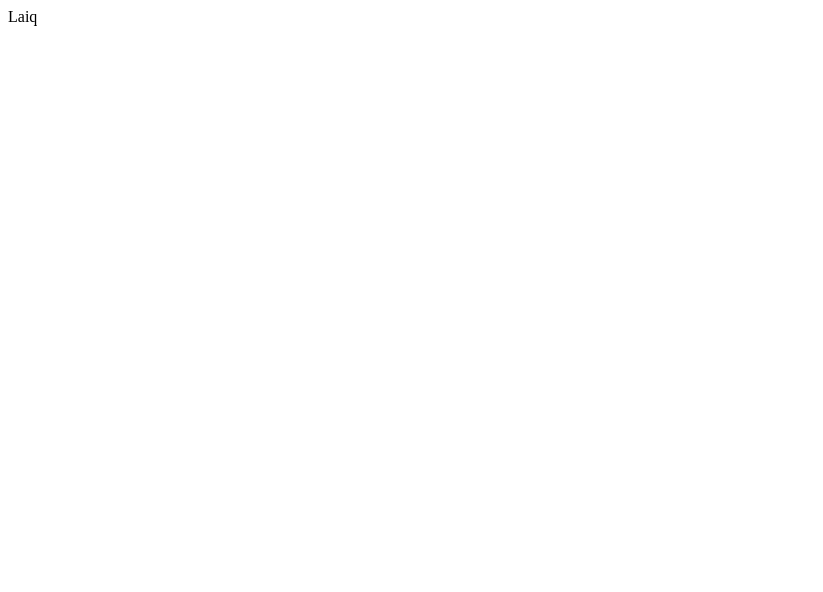
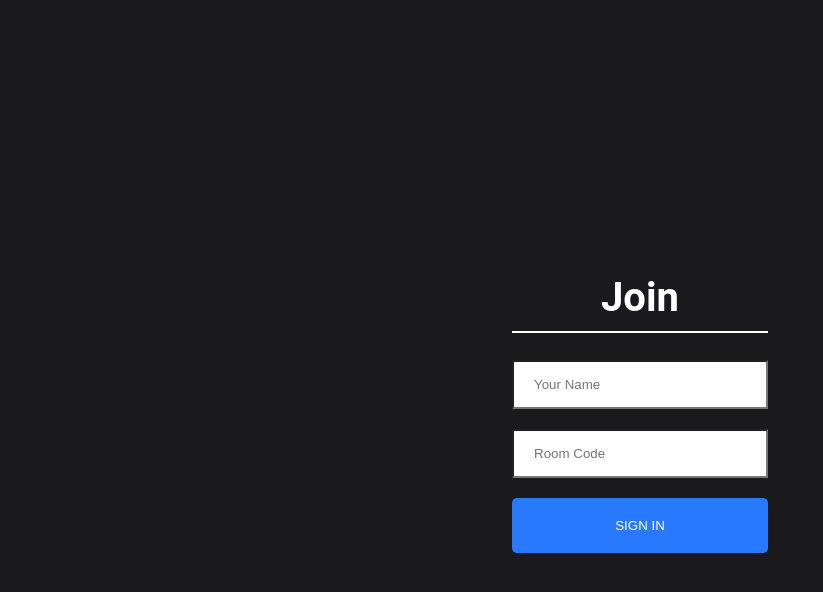
Before and after one commit to laiqbudye/chat_app, a React (Create React App) app in the folder client/: page / in a window 1280 px wide. Shown: the top 592 px of the page, without its empty margins (0-823 px from the left). Built offline with nearby package versions, Linux system fonts and the light colour scheme.

Commit message:
Join || added join component

```diff
--- a/client/src/App.js
+++ b/client/src/App.js
@@ -1,10 +1,12 @@
 import React from 'react';
+import {BrowserRouter, Route} from 'react-router-dom';
+import { Join } from './components/Join/Join';
 
 function App() {
   return (
-    <div>
-      Laiq
-    </div>
+    <BrowserRouter>
+      <Route path='/' exact component={Join} />
+    </BrowserRouter>
   );
 }
 
--- /dev/null
+++ b/client/src/components/Join/Join.css
@@ -0,0 +1,71 @@
+html, body {
+    font-family: 'Roboto', sans-serif;
+    padding: 0;
+    margin: 0;
+  }
+
+  #root {
+    height: 100vh;
+  }
+
+  * {
+    box-sizing: border-box;
+  }
+
+  .joinOuterContainer {
+    display: flex;
+    justify-content: center;
+    text-align: center;
+    height: 100vh;
+    align-items: center;
+    background-color: #1A1A1D;
+  }
+
+  .joinInnerContainer {
+    width: 20%;
+  }
+
+  .joinInput {
+    border-radius: 0;
+    padding: 15px 20px;
+    width: 100%;
+  }
+
+  .heading {
+    color: white;
+    font-size: 2.5em;
+    padding-bottom: 10px;
+    border-bottom: 2px solid white;
+  }
+
+  .button {
+      color: #fff !important;
+      text-transform: uppercase;
+      text-decoration: none;
+      background: #2979FF;
+      padding: 20px;
+      border-radius: 5px;
+      display: inline-block;
+      border: none;
+      width: 100%;
+  }
+
+  .mt-20 {
+    margin-top: 20px;
+  }
+
+  @media (min-width: 320px) and (max-width: 480px) {
+    .joinOuterContainer {
+      height: 100%;
+    }
+
+    .joinInnerContainer {
+      width: 90%;
+    }
+
+
+  }
+
+  button:focus {
+    outline: 0;
+  }
--- /dev/null
+++ b/client/src/components/Join/Join.js
@@ -0,0 +1,26 @@
+import React, { useState } from 'react';
+import { Link } from 'react-router-dom';
+import './Join.css';
+
+export const Join = () => {
+    const [name, setName] = useState('');
+    const [room, setRoom] = useState('');
+
+    return (
+       <div className='joinOuterContainer'>
+           <div className='joinInnerContainer'>
+                <h1 className='heading'>
+                    Join
+                </h1>
+                <div><input placeholder='Your Name' className='joinInput' onChange={(e) => setName(e.target.value)} /></div>
+                <div><input placeholder='Room Code' className='joinInput mt-20' onChange={(e) => setRoom(e.target.value)} /></div>
+
+                <Link onClick={(e) => (!name || !room) ? e.preventDefault : null} to={`/chat?name=${name}&room=${room}`}>
+                    <button className='button mt-20' type='submit'>
+                        Sign In
+                    </button>
+                </Link>
+           </div>
+       </div>
+    )
+}
```
